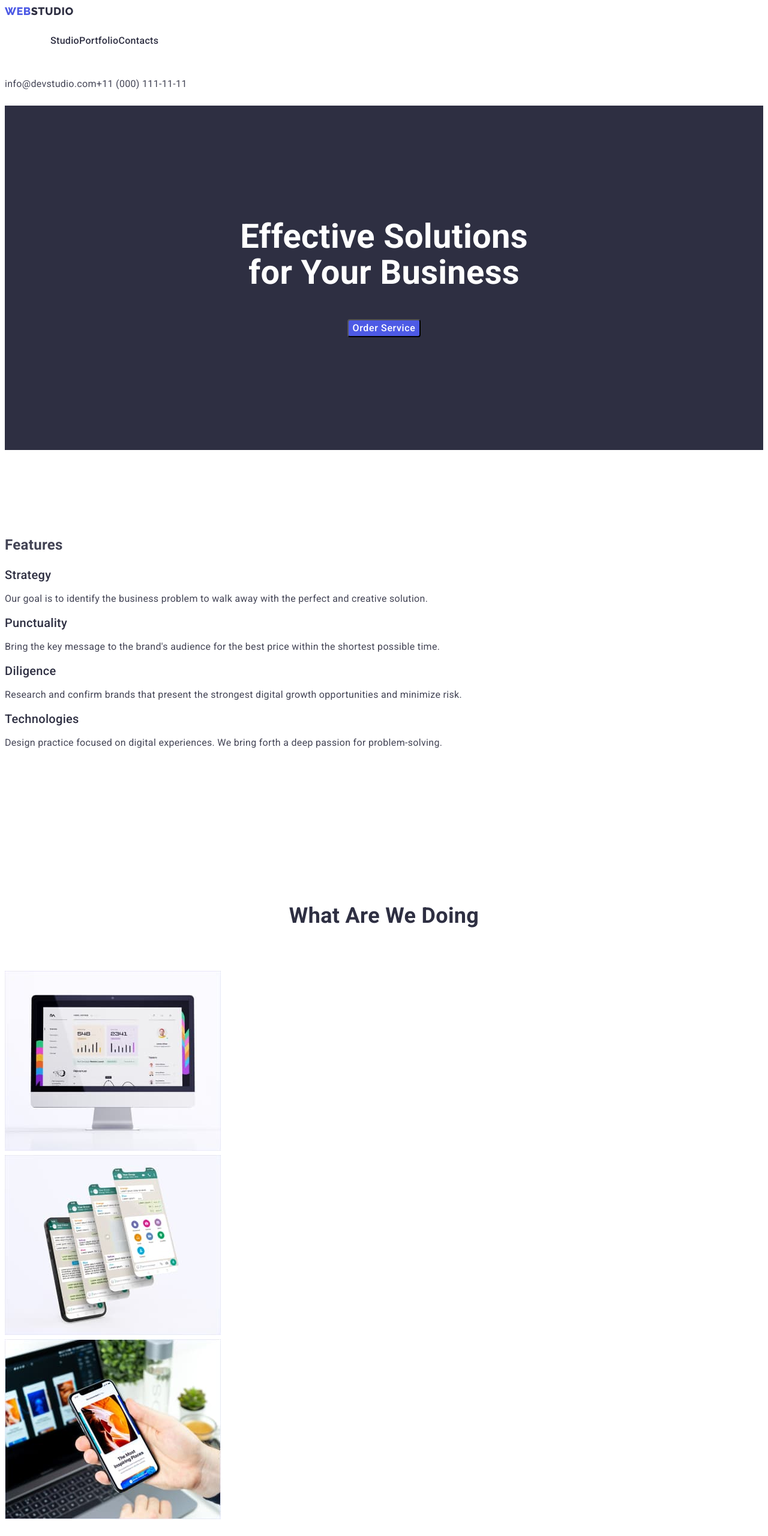
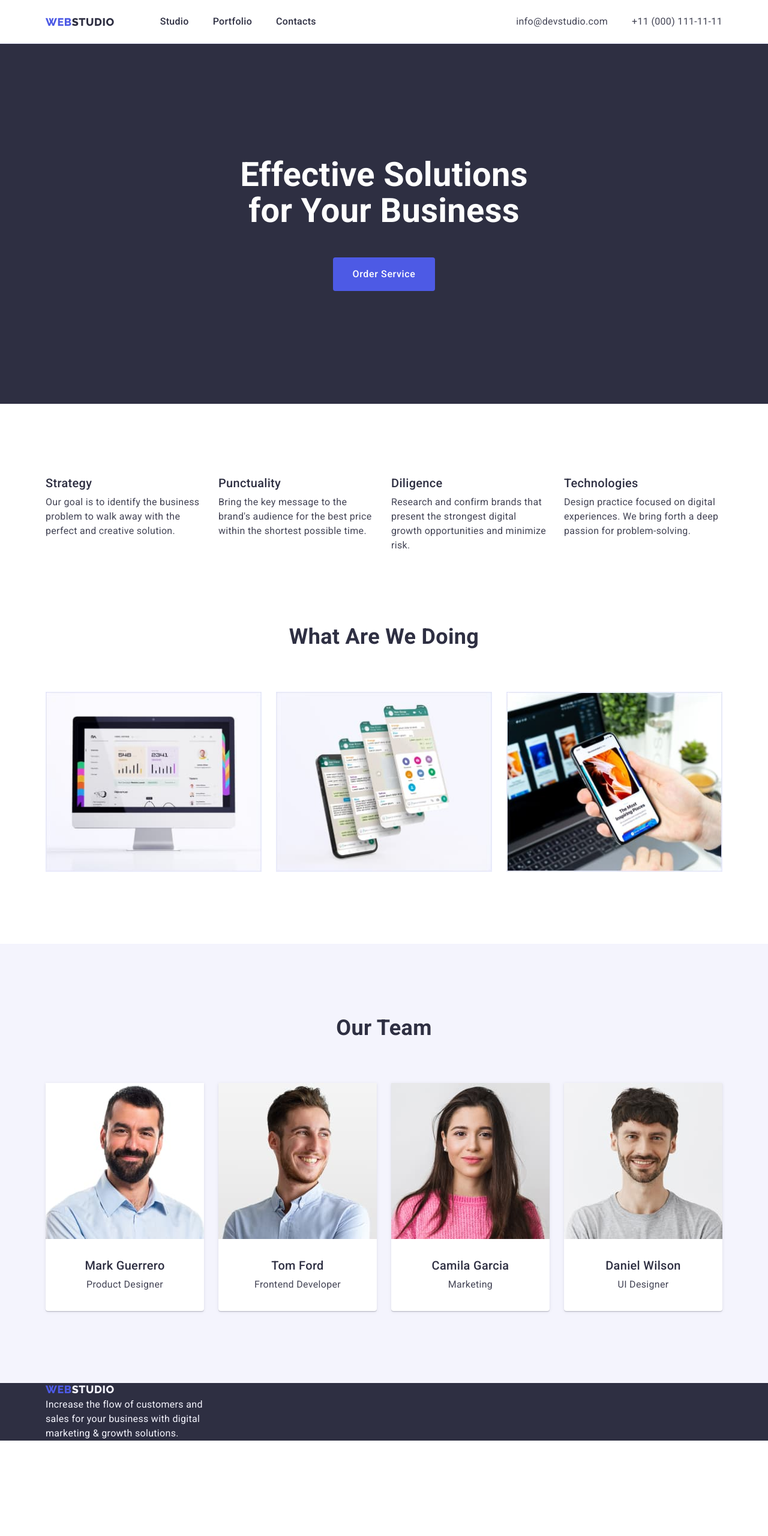
Before and after one commit to Galinava/goit-markup-hw_03, a plain HTML site: page index.html in a window 1280 px wide. Shown: the top 2560 px of the page at 60% size. After the commit the page ends 2401 px from the top, so only its background shows below. Drawn offline with nearby package versions, Linux system fonts and the light colour scheme.

Commit message:
Adds layout markup

```diff
--- a/index.html
+++ b/index.html
@@ -4,111 +4,146 @@
   <meta charset="UTF-8">
   <meta name="viewport" content="width=device-width, initial-scale=1.0">
   <title>Web Studio</title>
+  <!-- Fonts -->
   <link rel="preconnect" href="https://fonts.googleapis.com">
   <link rel="preconnect" href="https://fonts.gstatic.com" crossorigin>
   <link href="https://fonts.googleapis.com/css2?family=Raleway:wght@800&family=Roboto:wght@400;500;700;900&display=swap" rel="stylesheet">
+  <!-- Normalize -->
+  <link rel="stylesheet" href="https://cdnjs.cloudflare.com/ajax/libs/modern-normalize/3.0.1/modern-normalize.min.css">
+  <!-- Custom styles -->
   <link rel="stylesheet" href="./css/styles.css">
 </head>
 <body class="page">
   <!-- Site hat -->
-   <header>
-    <nav>
+   <header class="page-header">
+    <div class="container main-container">
+    <nav class="main-nav">
       <a href="./index.html" class="logo">Web<span class="accent-logo">Studio</span></a>
 
     <ul class="site-nav list">
-      <li><a href="" class="link">Studio</a></li>
-      <li><a href="./portfolio.html" class="link">Portfolio</a></li>
-      <li><a href="" class="link">Contacts</a></li>
+      <li class="item">
+        <a href="./index.html" class="link">Studio</a>
+      </li>
+
+      <li class="item">
+        <a href="./portfolio.html" class="link">Portfolio</a>
+      </li>
+
+      <li class="item">
+        <a href="#contacts" class="link">Contacts</a>
+      </li>
     </ul>
     </nav>
 
     <ul class="contact list">
-      <li><a href="mailto:info@devstudio.com" class="link">info@devstudio.com</a></li>
-      <li><a href="tel:+11(000)111-11-11" class="link">+11 (000) 111-11-11</a></li>
+      <li class="item">
+        <a href="mailto:info@devstudio.com" class="link">info@devstudio.com</a>
+      </li>
+
+      <li class="item">
+        <a href="tel:+11(000)111-11-11" class="link">+11 (000) 111-11-11</a>
+      </li>
     </ul>
+    </div>
    </header>
 
   <main>
     <!-- Hero -->
     <section class="hero">
       <h1 class="hero-title">Effective Solutions <br>for Your Business</h1>
-      <button type="button" class="button">Order Service</button>
+      <button type="button" class="button btn">Order Service</button>
     </section>
 
     <!-- Features -->
-    <section class="section">
-      <h2>Features</h2>
+    <section class="section bottom-padding">
+      <div class="container">
+      <h2 hidden>Features</h2>
 
       <ul class="feature list">
-        <li>
+        <li class="item">
           <h3 class="title">Strategy</h3>
-          <p>Our goal is to identify the business problem to walk away with the perfect and creative solution. </p>
+          <p class="text">Our goal is to identify the business problem to walk away with the perfect and creative solution. </p>
         </li>
-        <li>
+        <li class="item">
           <h3 class="title">Punctuality</h3>
-          <p>Bring the key message to the brand's audience for the best price within the shortest possible time.</p>
+          <p class="text">Bring the key message to the brand's audience for the best price within the shortest possible time.</p>
         </li>
-        <li>
+        <li class="item">
           <h3 class="title">Diligence</h3>
-          <p>Research and confirm brands that present the strongest digital growth opportunities and minimize risk.</p>
+          <p class="text">Research and confirm brands that present the strongest digital growth opportunities and minimize risk.</p>
         </li>
-        <li>
+        <li class="item">
           <h3 class="title">Technologies</h3>
-          <p>Design practice focused on digital experiences. We bring forth a deep passion for problem-solving.</p>
+          <p class="text">Design practice focused on digital experiences. We bring forth a deep passion for problem-solving.</p>
         </li>
       </ul>
+      </div>
     </section>
 
     <!-- What we do -->
     <section class="section">
+      <div class="container">
         <h2 class="section-title">What are we doing</h2>
 
-      <ul class="list">
-        <li>
-          <img src="./images/what-are-we-doing/monitor.jpg" alt="Statistics infographics on the monitor" width="360" height="300">
+      <ul class="doing list">
+        <li class="item">
+          <img src="./images/what-are-we-doing/monitor.jpg" class="image" alt="Statistics infographics on the monitor" width="360" height="300">
         </li>
-        <li>
-          <img src="./images/what-are-we-doing/phone.jpg" alt="Phone with messages" width="360" height="300">
+        <li class="item">
+          <img src="./images/what-are-we-doing/phone.jpg" class="image" alt="Phone with messages" width="360" height="300">
         </li>
-        <li>
-          <img src="./images/what-are-we-doing/phone-laptop.jpg" alt="Phone and laptop with website" width="360" height="300">
+        <li class="item">
+          <img src="./images/what-are-we-doing/phone-laptop.jpg" class="image" alt="Phone and laptop with website" width="360" height="300">
         </li>
       </ul>
+      </div>
     </section>
 
     <!-- Team -->
-    <section class="section">
+    <section class="section section-team">
+      <div class="container">
       <h2 class="section-title">Our Team</h2>
 
       <ul class="team list">
-        <li>
-          <img src="./images/team/mark-guerrero.jpg" alt="Mark Guerrero Product Designer" width="264" height="260">
-          <h3 class="title">Mark Guerrero</h3>
-          <p class="text">Product Designer</p>
+        <li class="item">
+          <img src="./images/team/mark-guerrero.jpg" class="image" alt="Mark Guerrero Product Designer" width="264" height="260">
+          <div class="content">
+          <h3 class="title centered">Mark Guerrero</h3>
+          <p class="text centered">Product Designer</p>
+          </div>
         </li>
-        <li>
-          <img src="./images/team/tom-ford.jpg" alt="Tom Ford Frontend Developer" width="264" height="260">
-          <h3 class="title">Tom Ford</h3>
-          <p class="text">Frontend Developer</p>
+        <li class="item">
+          <img src="./images/team/tom-ford.jpg" class="image" alt="Tom Ford Frontend Developer" width="264" height="260">
+          <div class="content">
+          <h3 class="title centered">Tom Ford</h3>
+          <p class="text centered">Frontend Developer</p>
+          </div>
         </li>
-        <li>
-          <img src="./images/team/camila-garcia.jpg" alt="Camila Garcia Marketing" width="264" height="260">
-          <h3 class="title">Camila Garcia</h3>
-          <p class="text">Marketing</p>
+        <li class="item">
+          <img src="./images/team/camila-garcia.jpg" class="image" alt="Camila Garcia Marketing" width="264" height="260">
+          <div class="content">
+          <h3 class="title centered">Camila Garcia</h3>
+          <p class="text centered">Marketing</p>
+          </div>
         </li>
-        <li>
-          <img src="./images/team/daniel-wilson.jpg" alt="Daniel Wilson UI Designer" width="264" height="260">
-          <h3 class="title">Daniel Wilson</h3>
-          <p class="text">UI Designer</p>
+        <li class="item">
+          <img src="./images/team/daniel-wilson.jpg" class="image" alt="Daniel Wilson UI Designer" width="264" height="260">
+          <div class="content">
+          <h3 class="title centered">Daniel Wilson</h3>
+          <p class="text centered">UI Designer</p>
+          </div>
         </li>
       </ul>
+      </div>
     </section>
   </main>
 
     <!-- Footer -->
     <footer class="footer">
+      <div class="container">
       <a href="./index.html" class="logo">Web<span class="accent-footer">Studio</span></a>
         <p class="text">Increase the flow of customers and <br>sales for your business with digital <br>marketing &amp; growth solutions.</p>
+      </div>
     </footer>
 </body>
 </html>
```
Also changed, not shown: portfolio.html (+77 -41 lines).
